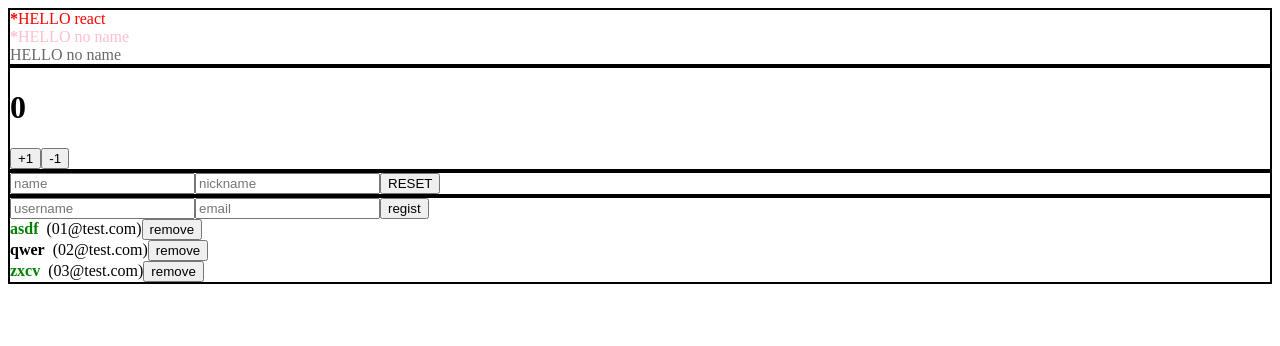
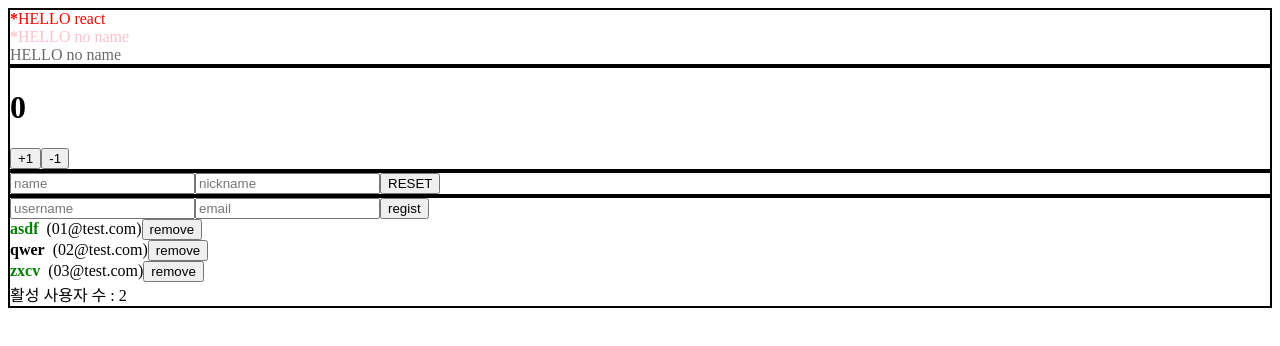
Before and after one commit to JeahaOh/LearnAndTeachReact, a React (Create React App) app: page / in a window 1280 px wide. Shown: the top 346 px of the page. Built offline with nearby package versions, Linux system fonts and the light colour scheme.

Commit message:
useMemo Hook

```diff
--- a/src/App.js
+++ b/src/App.js
@@ -1,4 +1,4 @@
-import React, { useRef, useState } from 'react';
+import React, { useRef, useState, useMemo } from 'react';
 import Hello from './Hello';
 import './styles.css';
 import Wrapper from './Wrapper';
@@ -6,6 +6,11 @@
 import InputSample from './InputSample';
 import UserList from './UserList';
 import CreateUser from './CreateUser';
+
+function coutActiveUsers(users) {
+  console.log('활성 사용자 수를 세는 중...');
+  return users.filter(user => user.active).length;
+}
 
 export default function App() {
   const [inputs, setInputs] = useState({
@@ -78,6 +83,8 @@
     );
   };
 
+  //  users가 바뀌었을 때만 countActiveUsers 함수를 호출하도록 한다.
+  const count = useMemo(() => coutActiveUsers(users), [users]);
   return (
     <>
       <Wrapper>
@@ -99,6 +106,7 @@
           onCreate={onCreate}
         />
         <UserList users={users} onRemove={onRemove} onToggle={onToggle} />
+        <div>활성 사용자 수 : {count}</div>
       </Wrapper>
     </>
   );
```
Also changed, not shown: 1 other file (tests, documents, lock files or other folders).
